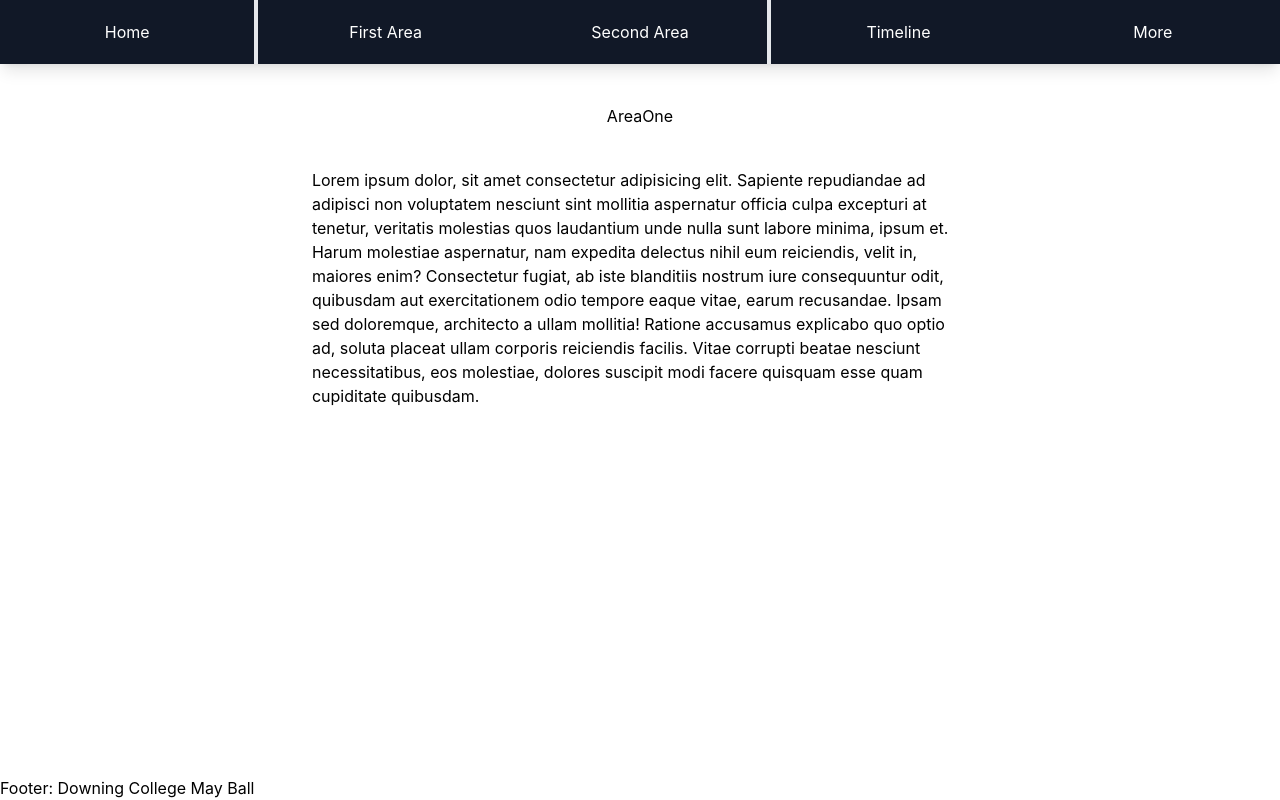
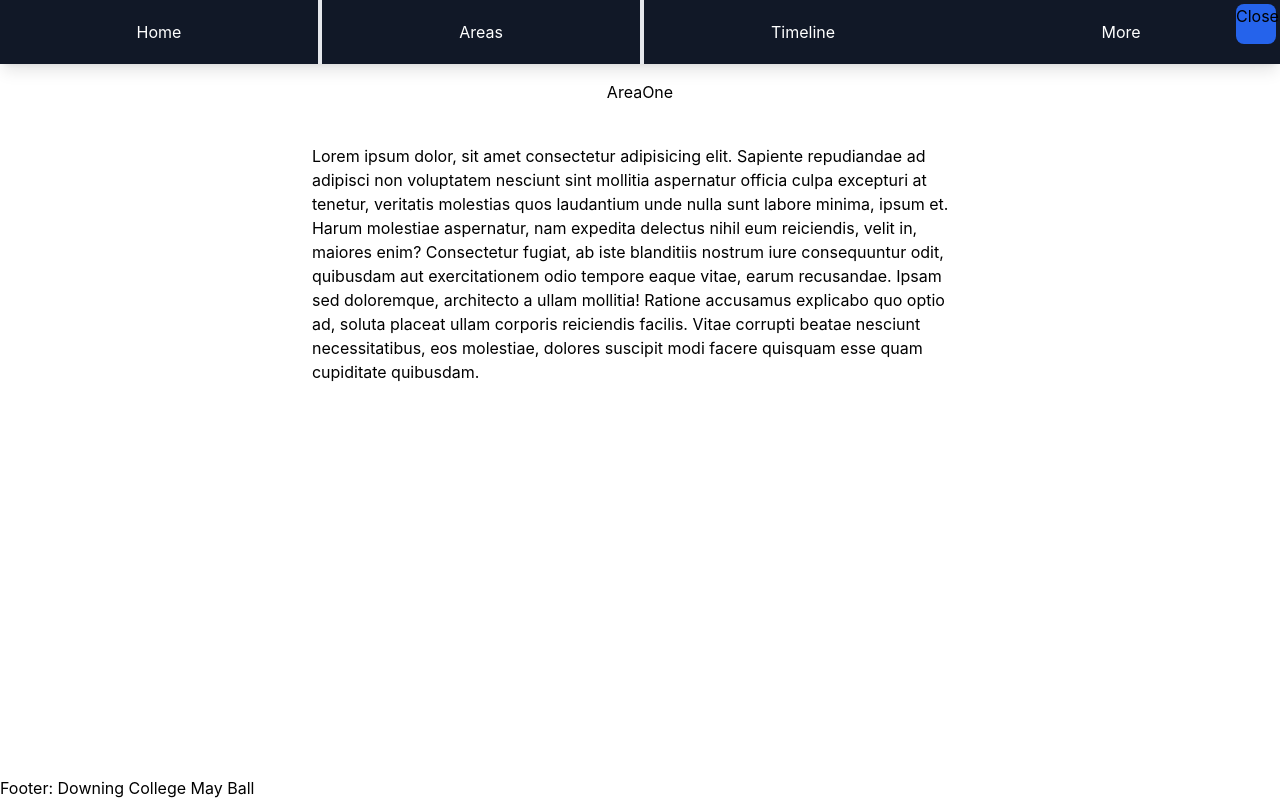
Before and after one commit to TobyBoyne/mayball-app, a Next.js app: page /area1 in a window 1280 px wide. Built offline with nearby package versions, Linux system fonts and the light colour scheme.

Commit message:
Add dropdowns/closing to Navbar

```diff
--- a/src/common/components/Layout.tsx
+++ b/src/common/components/Layout.tsx
@@ -1,5 +1,5 @@
 import type { ReactNode } from 'react'
-import Navbar from './Navbar'
+import Navbar from '../../modules/nav/Navbar'
 import Footer from './Footer'
 import Head from 'next/head'
 
@@ -20,7 +20,7 @@ export default function Layout( {children, title} : Props ) {
       </Head>
 
       <Navbar />
-      <main className='max-w-prose mx-auto
+      <main className='max-w-prose mx-auto my-10
                       flex flex-col items-center'>
         <h1 className='text-center text-7xl my-10'>{title}</h1>
         {children}
--- /dev/null
+++ b/src/modules/nav/NavDropdown.tsx
@@ -0,0 +1,27 @@
+import Link from "next/link";
+import { ReactNode, Children, useState } from "react"
+
+
+type NavDropdownProps = {
+  children: ReactNode
+  name: string
+}
+
+export default function NavDropdown ({ children, name}: NavDropdownProps) {
+
+  const [show, setShow] = useState(false)
+
+  return (
+    <div className="h-full w-full flex text-center" onClick={() => {setShow(!show)}}>
+      <ul className="m-auto
+      flex flex-col">
+        {name}
+        {Children.map(children, child => {
+          return <li className={`${show ? "block" : "hidden"}
+            bg-slate-400
+            p-1`} >{child}</li>
+        })}
+      </ul>
+    </div>
+  );
+ };
--- a/src/common/components/Navbar.tsx
+++ b/src/modules/nav/Navbar.tsx
@@ -1,5 +1,6 @@
-import type { ReactNode } from "react"
+import { ReactNode, useState } from "react"
 import Link from "next/link"
+import NavDropdown from "../nav/NavDropdown"
 
 type NavProps = {
   children: ReactNode
@@ -7,18 +8,29 @@ type NavProps = {
 }
 
 export default function Navbar () {
+  const [showMenu, setShowMenu] = useState(true)
   return (
     <header>
-      <nav className="top-0 left-0 w-screen h-16 m-0
+      <div className="w-10 h-10 rounded-lg
+        fixed right-1 top-1 z-50
+       bg-blue-600"
+       onClick={() => setShowMenu(!showMenu)}>{showMenu ? "Close" : "Menu"}
+
+      </div>
+
+      <nav className={`${showMenu ? "block" : "hidden"}
+                      top-0 left-0 w-screen h-16 m-0 fixed
                       flex flex-row justify-around items-center
-                      bg-gray-900 text-white shadow-lg">
+                      bg-gray-900 text-white shadow-lg`}>
 
         <NavElement slug="/">Home</NavElement>
 
         <NavDivider/>
 
-        <NavElement slug="/area1">First Area</NavElement>
-        <NavElement slug="/area2">Second Area</NavElement>
+        <NavDropdown name="Areas">
+          <NavElement slug="/area1">First Area</NavElement>
+          <NavElement slug="/area2">Second Area</NavElement>
+        </NavDropdown>
 
         <NavDivider/>
 
@@ -41,6 +53,7 @@ function NavElement ({children, slug} : NavProps) {
   )
 }
 
+
 function NavDivider () {
   return (
     <div className="h-full w-1 border-2"></div>
```
